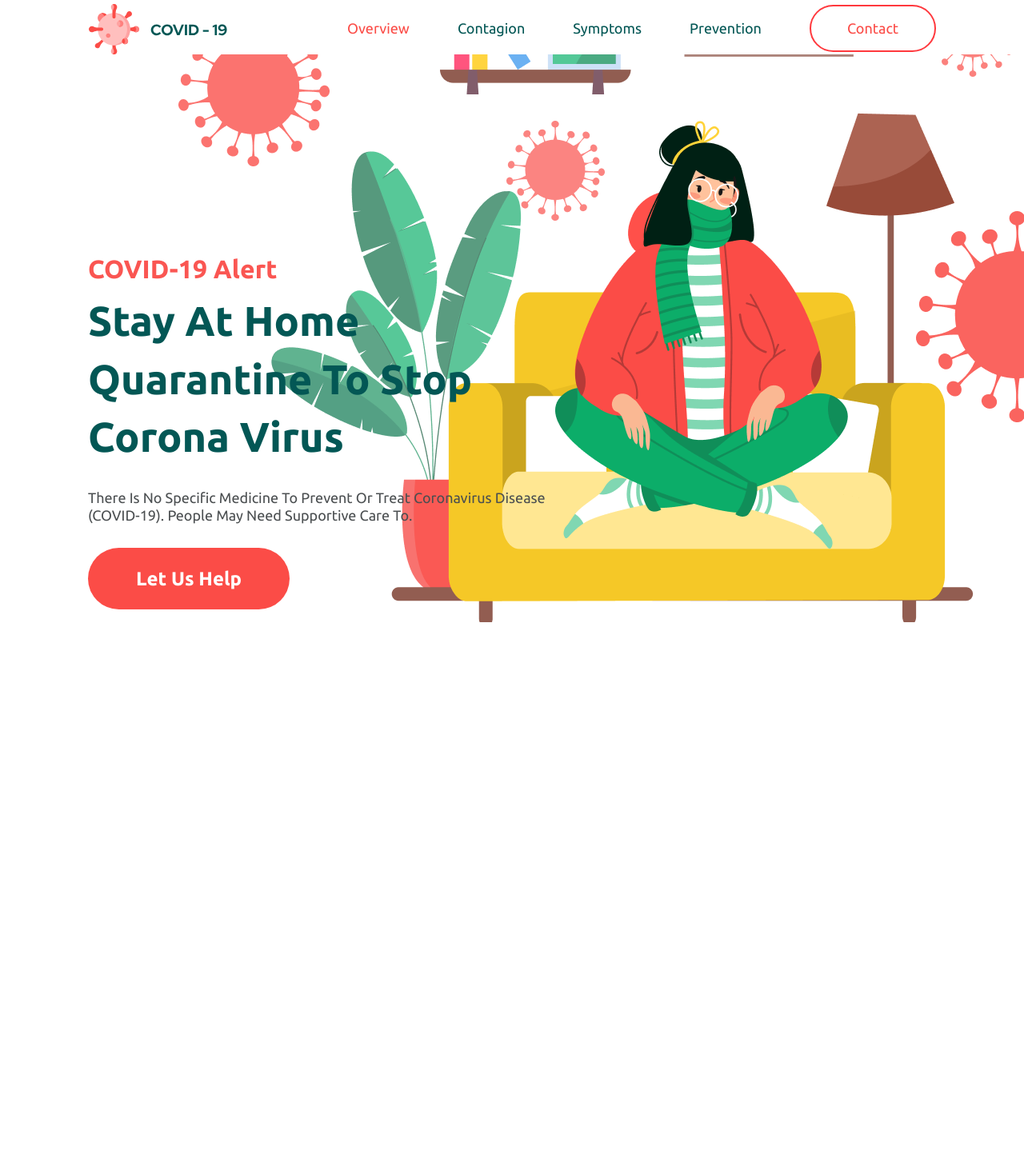
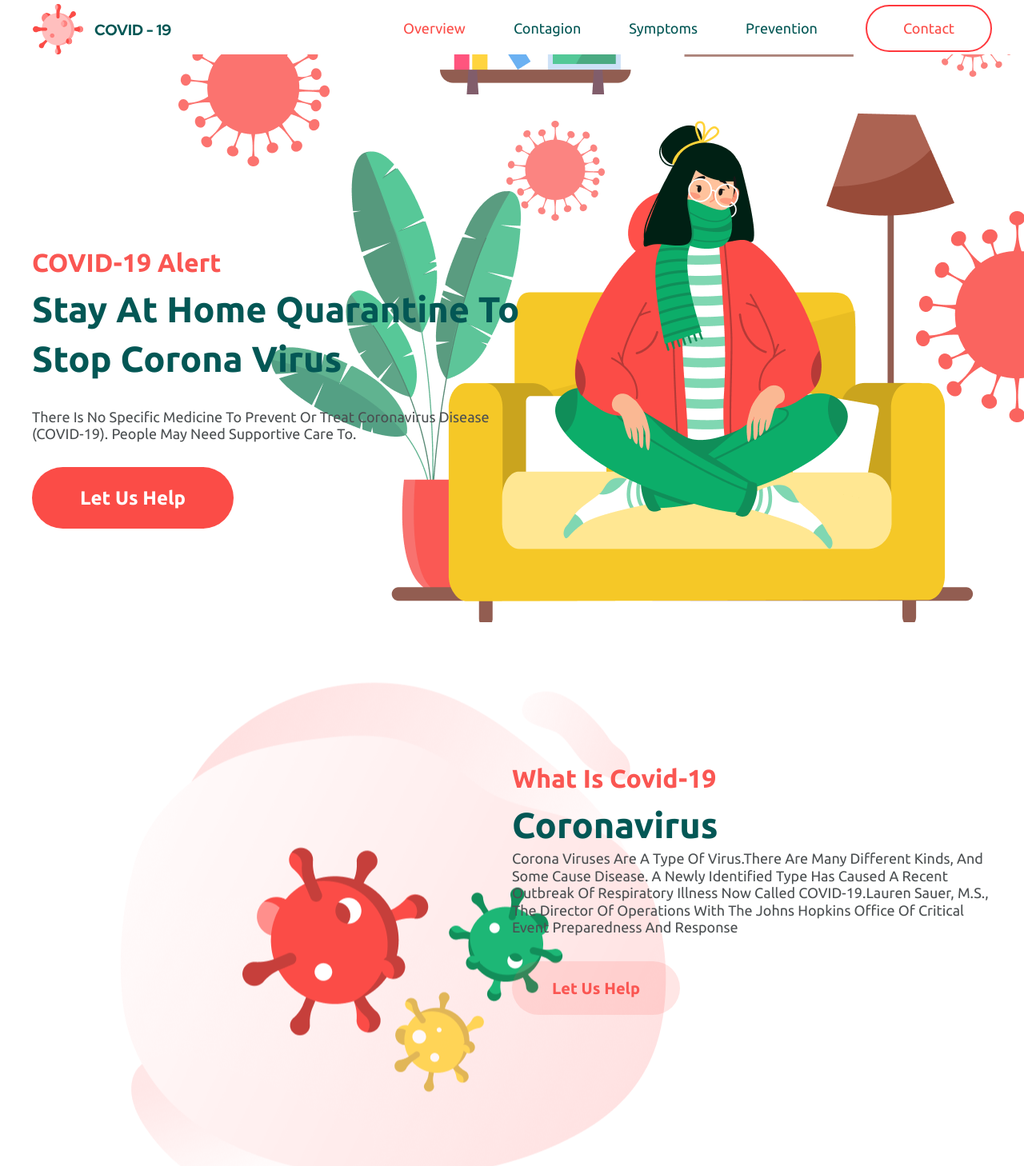
Before and after one commit to superpuper777/Covid-19, a plain HTML site: page index.html in a window 1280 px wide. Shown: the part 22-1480 px from the top of the page at 80% size. Before the commit the page ends 970 px from the top, so only its background shows below. Drawn offline with Linux system fonts and the light colour scheme.

Commit message:
Add description section

```diff
--- a/css/styles.css
+++ b/css/styles.css
@@ -79,8 +79,15 @@ body {
 }
 
 .content__wrapper {
-  max-width: 1060px;
+  max-width: 1200px;
   margin: 0 auto;
+}
+
+.title {
+  font-weight: bold;
+  font-size: 45px;
+  line-height: 139%;
+  color: #035755;
 }
 
 /* header styles start */
@@ -146,15 +153,10 @@ body {
   /* height: 50vh; */
   background: url(../img/header_bg.png) no-repeat right center;
   padding-top: 315px;
-  margin-bottom: 170px;
 }
 
 .intro__title {
   max-width: 630px;
-  font-weight: bold;
-  font-size: 52px;
-  line-height: 139%;
-  color: #035755;
   margin-bottom: 30px;
 }
 
@@ -184,6 +186,48 @@ body {
 .intro__help:hover,
 .intro__help:focus,
 .intro__help:active {
-  background: #eb6965;
+  color: #fa5652;
+  background: rgba(250, 86, 82, 0.15);
 }
 /* intro styles end */
+
+/* description styles start */
+
+.description {
+  height: 100vh;
+  background: url(../img/desc_bg.png) no-repeat left center;
+  padding-top: 160px;
+}
+
+.desc__content {
+  position: relative;
+  float: right;
+  width: 50%;
+}
+
+.desc__text {
+  /* max-width: 340px; */
+  display: inline-block;
+  margin-bottom: 53px;
+}
+
+.desc__more {
+  /* float: right; */
+  font-weight: 600;
+  font-size: 20px;
+  line-height: 24px;
+  color: #fa5652;
+  text-decoration: none;
+  padding: 22px 50px;
+  background: rgba(250, 86, 82, 0.15);
+  border-radius: 65px;
+}
+
+.desc__more:hover,
+.desc__more:focus,
+.desc__more:active {
+  background: #fb4c47;
+  color: #ffffff;
+}
+
+/* description styles end */
--- a/index.html
+++ b/index.html
@@ -46,7 +46,7 @@
 
     <section class="intro">
       <div class="content__wrapper">
-        <h1 class="intro__title">
+        <h1 class="intro__title title">
           <span class="subtitle">COVID-19 Alert</span><br>
           Stay at Home quarantine
           To stop Corona virus
@@ -59,6 +59,22 @@
     </section>
 
     <!-- intro end -->
+    <!-- description start -->
+    <section class="description">
+      <div class="content__wrapper">
+        <div class="desc__content">
+          <h2 class="desc__title title">
+            <span class="subtitle">What Is Covid-19</span><br>
+            coronavirus
+          </h2>
+          <p class="desc__text">
+            Corona viruses are a type of virus.There are many different kinds, and some cause disease. A newly identified type has caused a recent outbreak of respiratory illness now called COVID-19.Lauren Sauer, M.S., the director of operations with the Johns Hopkins Office of Critical Event Preparedness and Response
+          </p>
+          <a href="#!" class="desc__more">Let Us Help</a>
+        </div>
+      </div>
+    </section>
+    <!-- description end -->
   </main>
 
 </body>
```
Also changed, not shown: img/desc_bg.png (added).
